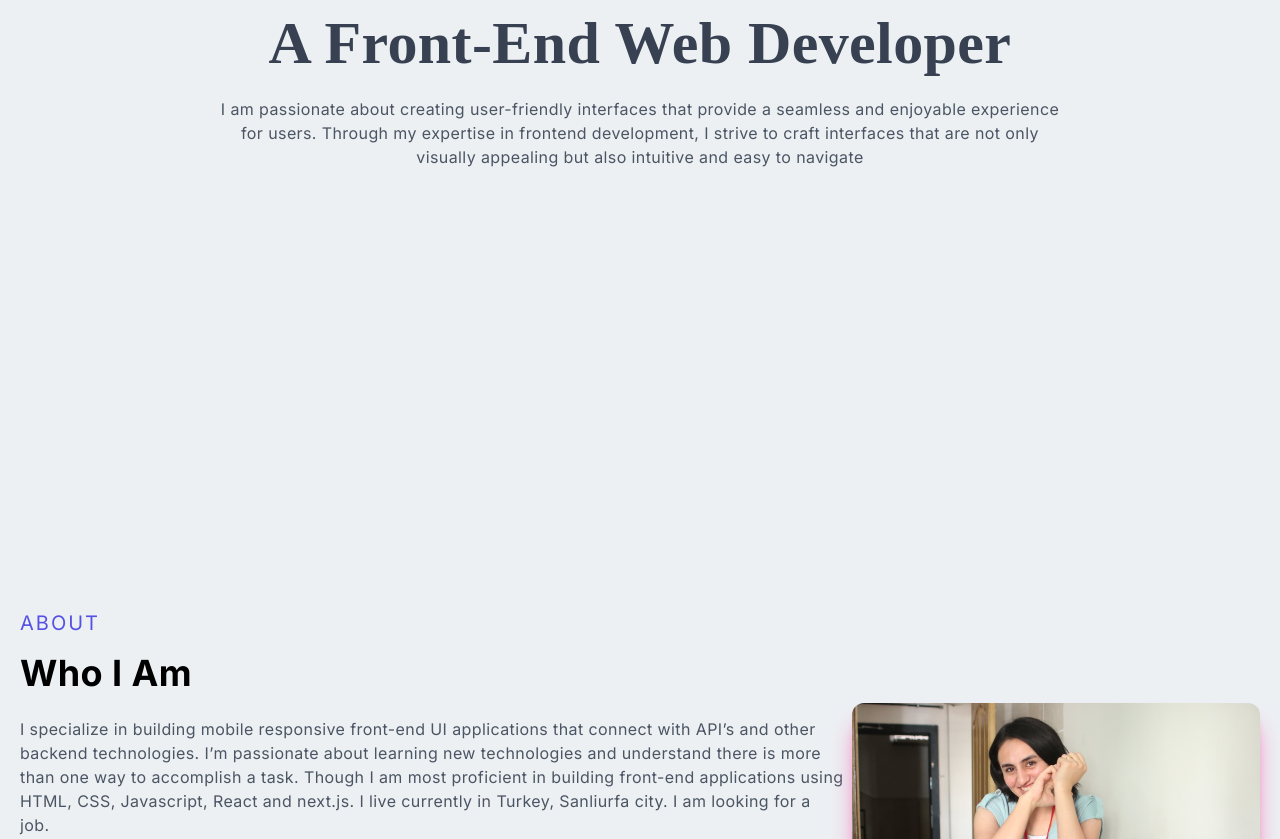
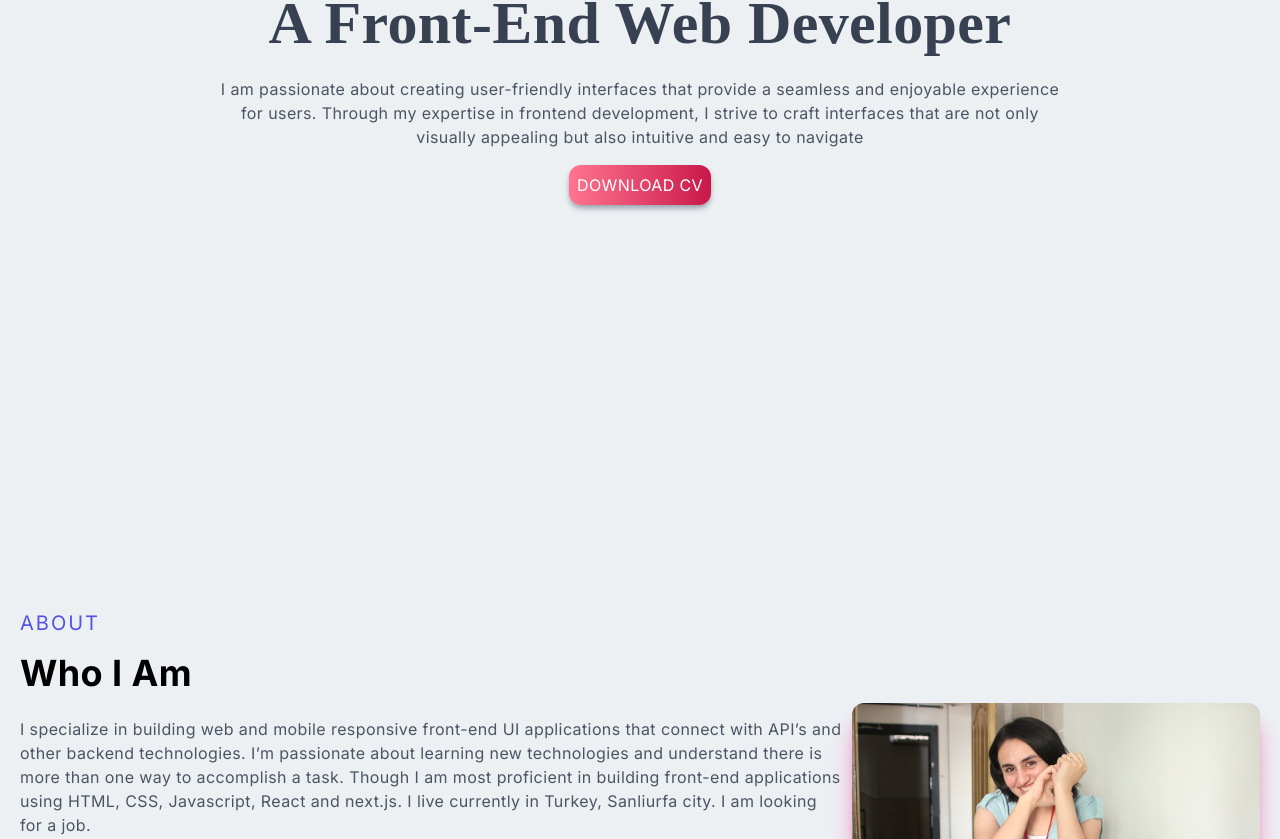
Before and after one commit to 202303-PRM-TR-FEW/portfolio-project-Izdiharomer, a Next.js app in the folder portfolio/: page / in a window 1280 px wide. Shown: the part 361-1200 px from the top of the page. Built offline with nearby package versions, Linux system fonts and the light colour scheme.

Commit message:
Feat: download cv/resume button added to main component

```diff
--- a/portfolio/app/components/About.jsx
+++ b/portfolio/app/components/About.jsx
@@ -12,7 +12,7 @@ const About = () => {
           </p>
           <h2 className='py-4'>Who I Am</h2>
           <p className='py-2 gray'>
-            I specialize in building mobile responsive front-end UI applications
+            I specialize in building web and mobile responsive front-end UI applications
             that connect with API’s and other backend technologies. I’m
             passionate about learning new technologies and understand there is
             more than one way to accomplish a task. Though I am most proficient
--- a/portfolio/app/components/Main.jsx
+++ b/portfolio/app/components/Main.jsx
@@ -15,6 +15,9 @@ function Main() {
         <p className='py-4 gray sm:max-w-[70%] m-auto'>
         I am passionate about creating user-friendly interfaces that provide a seamless and enjoyable experience for users. Through my expertise in frontend development, I strive to craft interfaces that are not only visually appealing but also intuitive and easy to navigate
         </p>
+        <a href="/assets/myresume.pdf" download>
+          <button className='pink_button p-2'>Download CV</button>
+        </a>
       </div>
     </div>
   </div>
--- a/portfolio/app/globals.css
+++ b/portfolio/app/globals.css
@@ -59,7 +59,7 @@ html {
   }
 
   .pink_button {
-    @apply shadow-xl shadow-gray-400 rounded-xl uppercase bg-gradient-to-r from-[#ff758f] to-[#c9184a] text-white;
+    @apply shadow-md shadow-gray-400 rounded-xl uppercase bg-gradient-to-r from-[#ff758f] to-[#c9184a] text-white;
   }
 }
 
```
